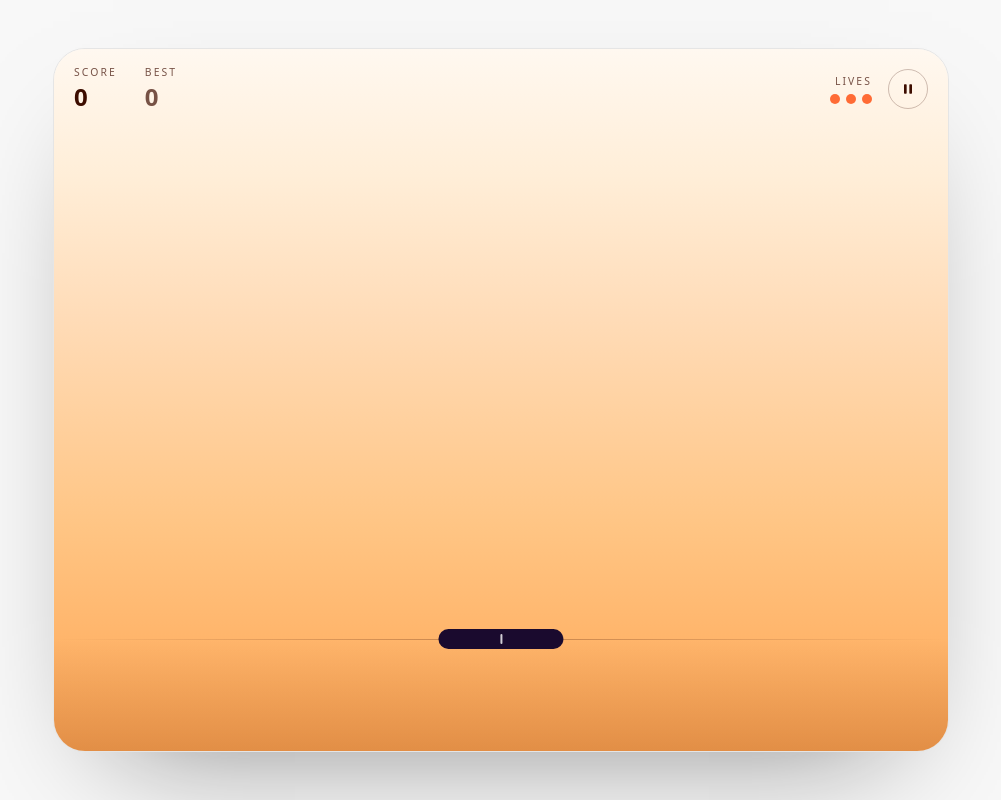
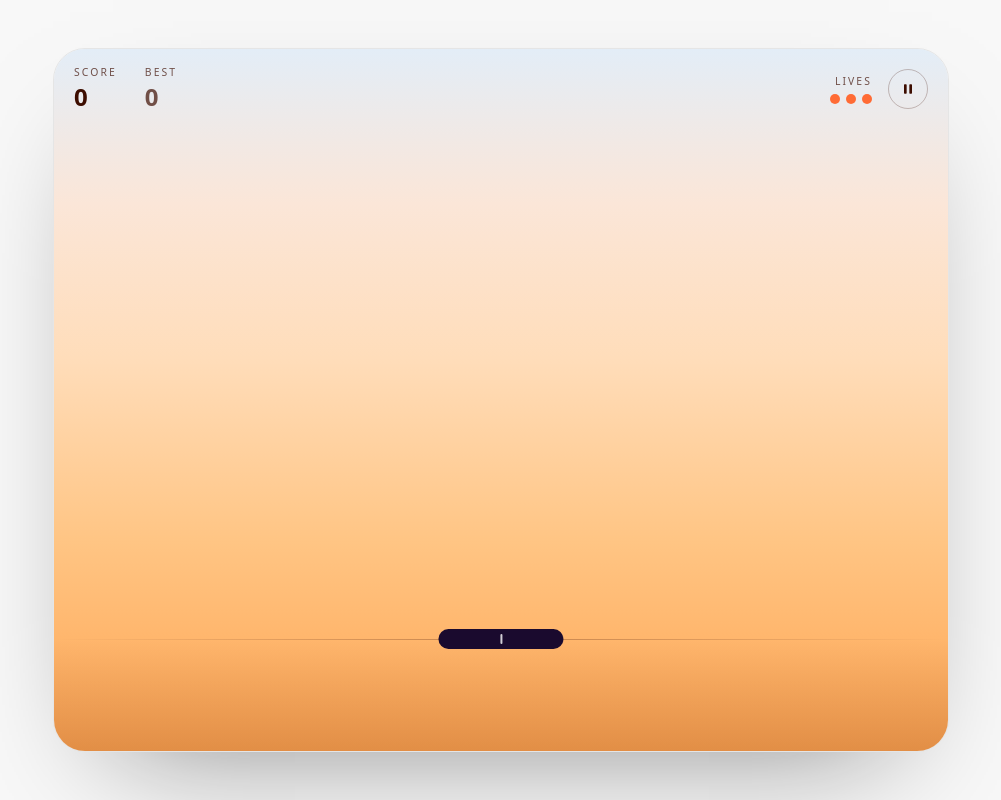
Before and after one commit to Avery-techdev/sky-catcher, a React (Vite) app: page / in a window 1280 px wide. Both pictures are taken after a click on the button "Start game". Shown: the whole page, without its empty margins (139-1140 px from the left). Built offline with nearby package versions, Linux system fonts and the light colour scheme.

Commit message:
style(game): fade the sky to a faint blue at the top

```diff
--- a/src/features/game/components/GameScreen.tsx
+++ b/src/features/game/components/GameScreen.tsx
@@ -50,9 +50,9 @@ export function GameScreen({
       aria-label="Game"
       className="animate-fade-in relative flex h-full flex-col"
       style={{
-        // Soft sunset: gentle warm horizon fading to near-white high in the sky.
+        // Evening sky: warm horizon fading through cream into a faint blue up high.
         background:
-          "linear-gradient(to top, #ffa552 0%, #ffc584 32%, #ffdcb8 62%, #ffeed8 82%, #fff8f0 100%)",
+          "linear-gradient(to top, #ffa552 0%, #ffc584 30%, #ffddba 56%, #fbe6d8 78%, #e3edf7 100%)",
       }}
     >
       <div className="flex items-center justify-between gap-4 px-5 py-4">
```
